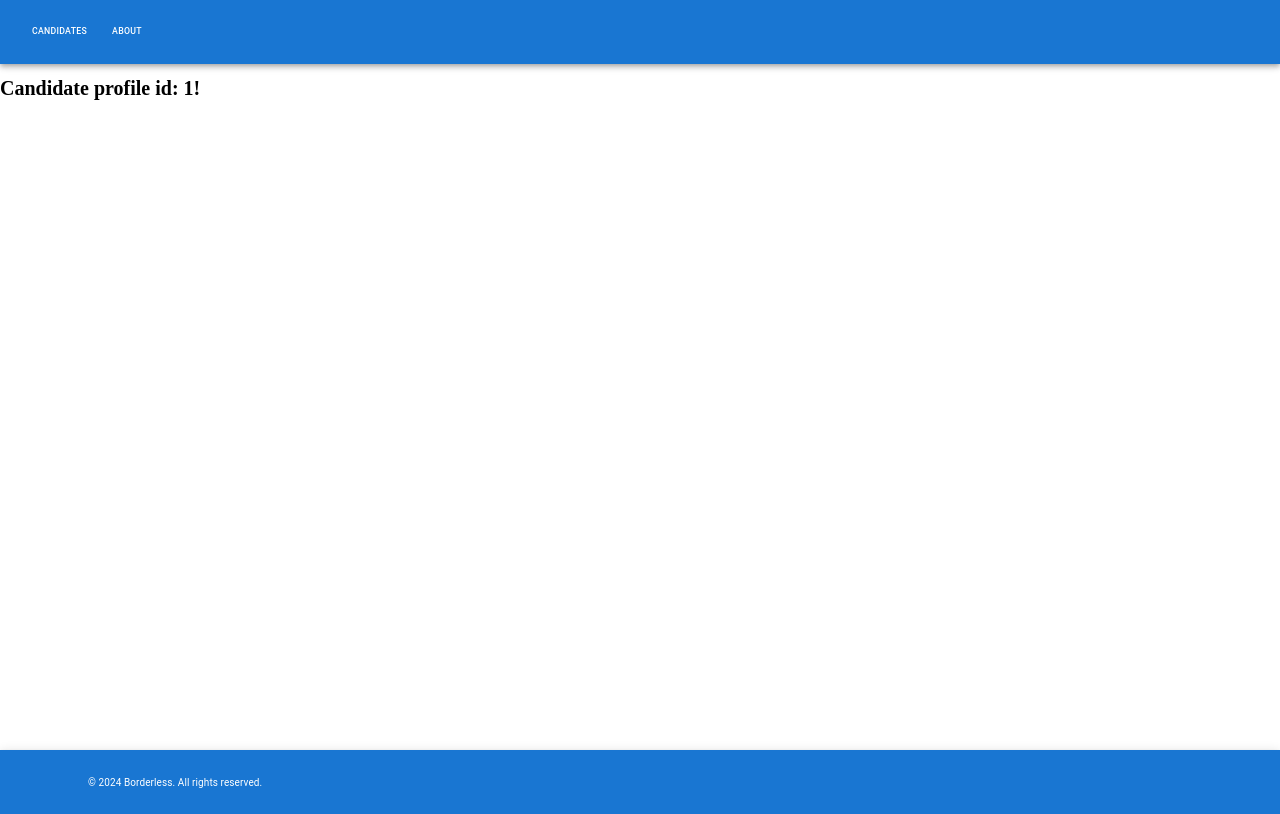
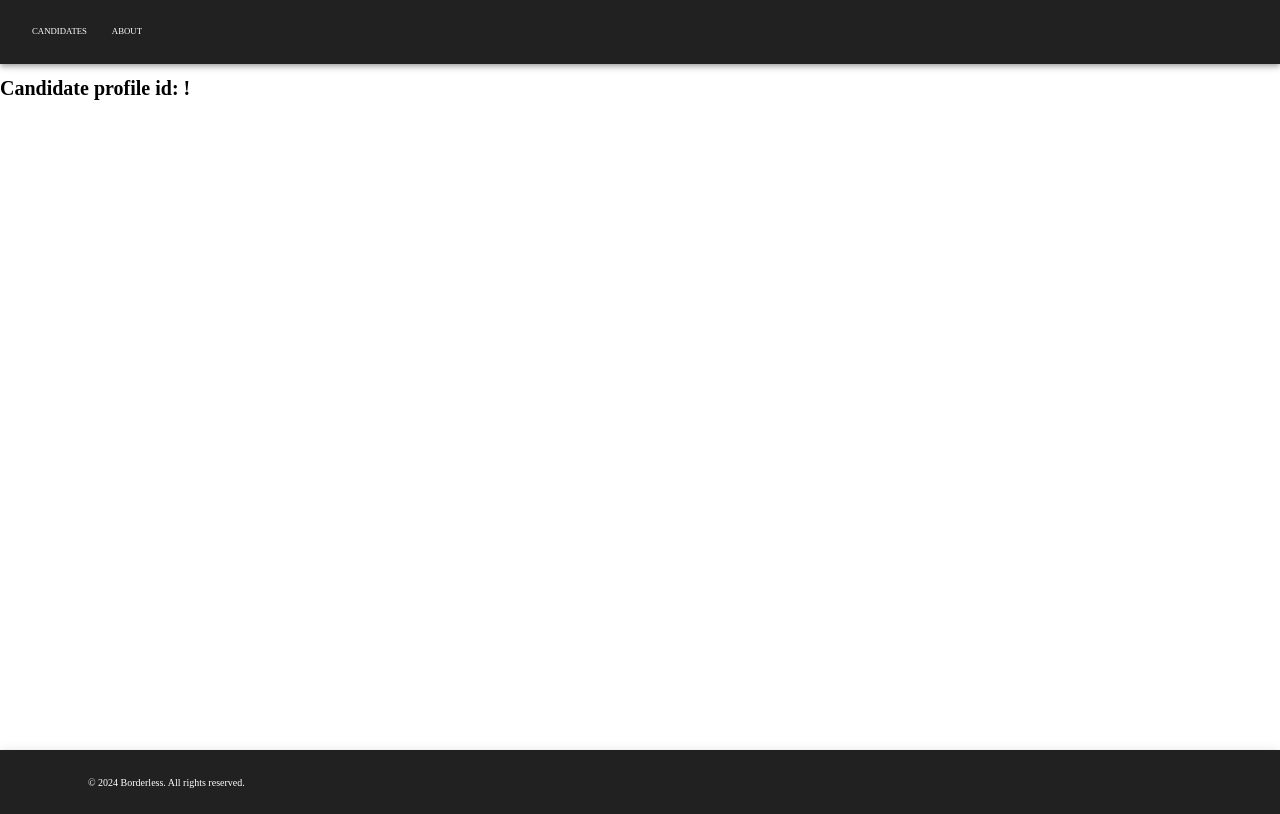
Before and after one commit to randomSveta/borderless-test, a React (Vite) app: page /candidate/1 in a window 1280 px wide. Built offline with nearby package versions, Linux system fonts and the light colour scheme.

Commit message:
feat: add theme wrapper

```diff
--- a/src/App.tsx
+++ b/src/App.tsx
@@ -6,6 +6,7 @@ import CandidatePage from "./pages/CandidatePage";
 
 import NavigationBar from "./components/NavigationBar";
 import Footer from "./components/Footer";
+import ThemeWrapper from "./ThemeWrapper";
 
 import "./App.scss";
 
@@ -13,20 +14,20 @@ type AppProps = {};
 
 const App: React.FC<AppProps> = () => {
   return (
+    <ThemeWrapper>
       <BrowserRouter>
-      <header>
         <NavigationBar />
-      </header>
         <main>
           <Routes>
             <Route path="/" element={<DirectCandidatesPage />} />
-          <Route path="/candidate/:id" element={<CandidatePage />} />
+            <Route path="/candidate/:username" element={<CandidatePage />} />
           </Routes>
         </main>
         <footer>
           <Footer />
         </footer>
       </BrowserRouter>
+    </ThemeWrapper>
   );
 };
 
--- /dev/null
+++ b/src/ThemeWrapper.tsx
@@ -0,0 +1,27 @@
+import { ReactNode } from "react";
+import { ThemeProvider } from "@mui/material/styles";
+import { createTheme } from "@mui/material/styles";
+
+interface ThemeWrapperProps {
+  children: ReactNode;
+}
+
+const theme = createTheme({
+  palette: {
+    primary: {
+      main: "#212121",
+    },
+    secondary: {
+      main: "#dc004e",
+    },
+  },
+  typography: {
+    fontFamily: "font-family: Roboto, Helvetica, Arial, sans-serif;",
+  },
+});
+
+const ThemeWrapper: React.FC<ThemeWrapperProps> = ({ children }) => {
+  return <ThemeProvider theme={theme}>{children}</ThemeProvider>;
+};
+
+export default ThemeWrapper;
```
Lines whose indentation alone changed are shown as unchanged.
